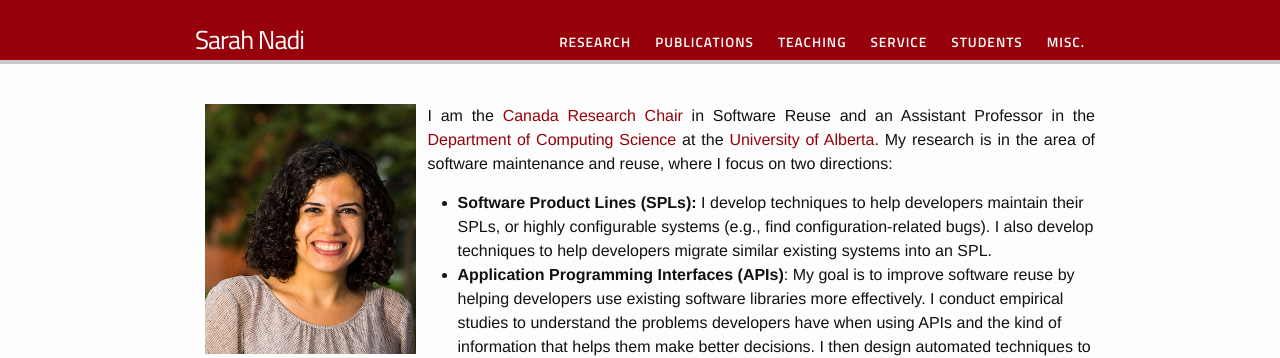
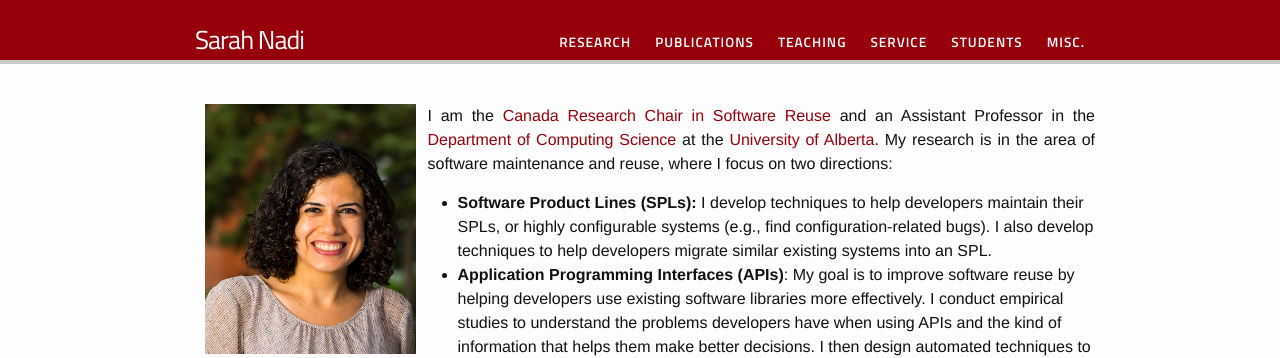
Before and after one commit to snadi/snadi.github.io, a Jekyll site: the page built from index.html, in a window 1280 px wide. Shown: the top 358 px of the page. Built offline with Jekyll 4.4.1, drawn with Linux system fonts in a browser that asks for light colours; some of the changed lines change nothing that is shown.

Commit message:
Fix link

```diff
--- a/index.html
+++ b/index.html
@@ -13,7 +13,7 @@
 
     <div id="two">
 	    <p align=justify>
-	    I am the <a href="http://www.chairs-chaires.gc.ca/chairholders-titulaires/profile-eng.aspx?profileId=4393">Canada Research Chair</a> in Software Reuse and an Assistant Professor in the <a href="https://www.cs.ualberta.ca/" target="_blank">Department of Computing Science</a> at the <a href="https://www.ualberta.ca/">University of Alberta</a>. My research is in the area of software maintenance and reuse, where I focus on two directions:
+	    I am the <a href="http://www.chairs-chaires.gc.ca/chairholders-titulaires/profile-eng.aspx?profileId=4393">Canada Research Chair in Software Reuse</a> and an Assistant Professor in the <a href="https://www.cs.ualberta.ca/" target="_blank">Department of Computing Science</a> at the <a href="https://www.ualberta.ca/">University of Alberta</a>. My research is in the area of software maintenance and reuse, where I focus on two directions:
         <ul>
         <li><b>Software Product Lines (SPLs):</b> I develop techniques to help developers maintain their SPLs, or highly configurable systems (e.g., find configuration-related bugs). I also develop techniques to help developers migrate similar existing systems into an SPL.</li>
         <li><b>Application Programming Interfaces (APIs)</b>: My goal is to improve software reuse by helping developers use existing software libraries more effectively. I conduct empirical studies to understand the problems developers have when using APIs and the kind of information that helps them make better decisions. I then design automated techniques to solve these problems, such as recommending relevant code snippets or detecting API misuses. </li>
```
